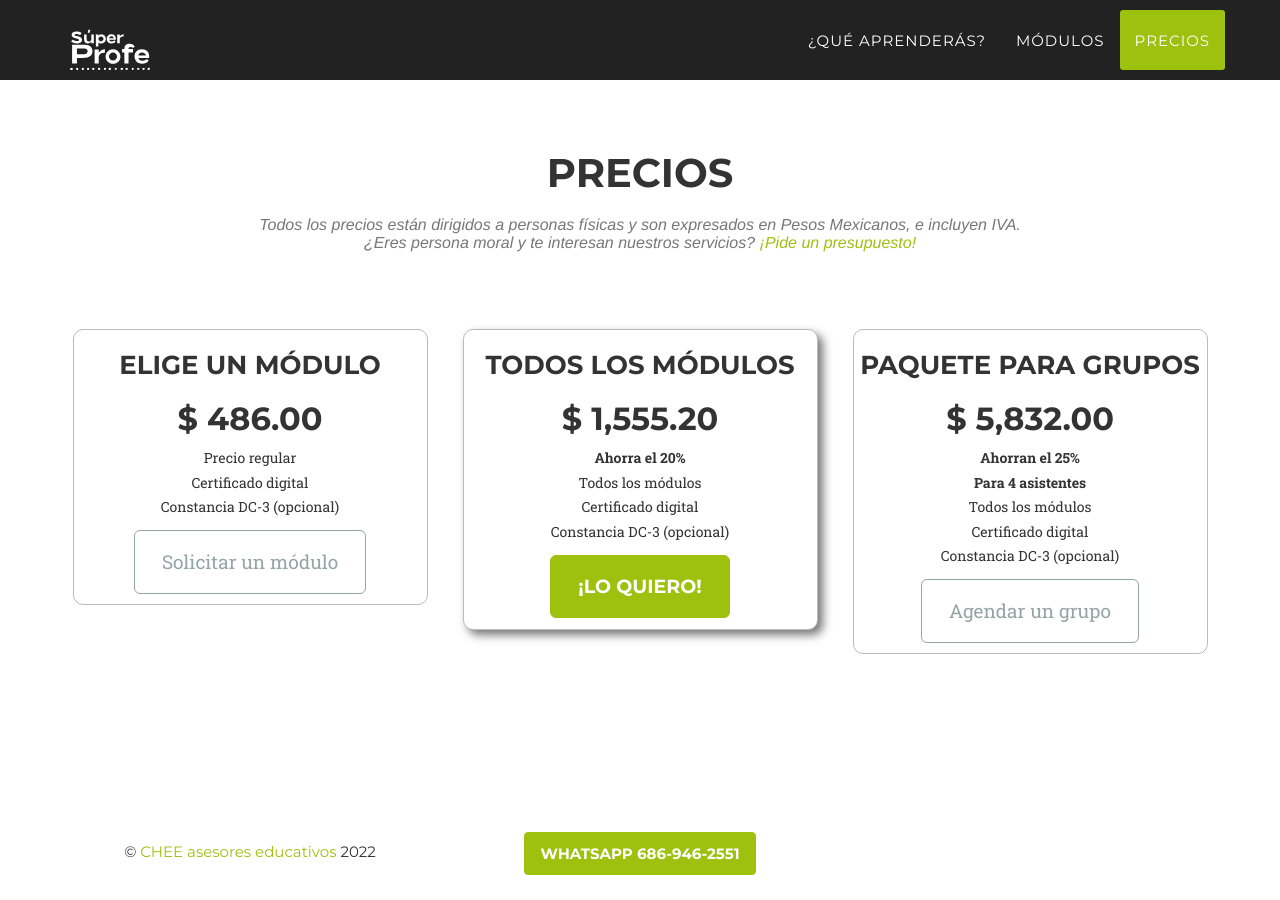
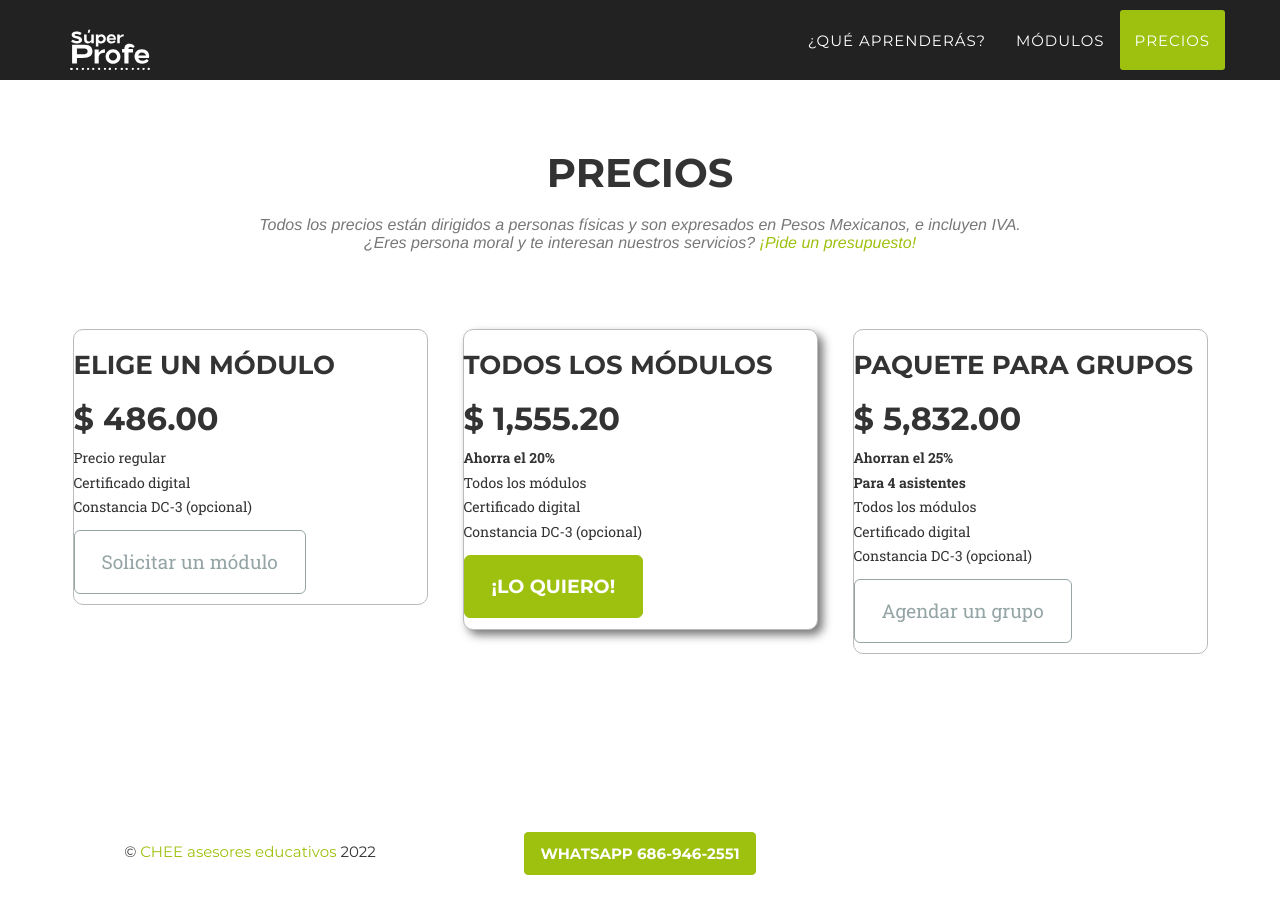
Before and after one commit to camachevaz/superProfe, a Jekyll site: the page built from index.html, in a window 1280 px wide and 900 px high, scrolled down 4031 px. Built offline with Jekyll 4.4.1, drawn with Linux system fonts in a browser that asks for light colours; some web fonts are replaced.

Commit message:
Update clients.html

```diff
--- a/_includes/clients.html
+++ b/_includes/clients.html
@@ -10,41 +10,41 @@
             <div class="row">
                 <div class="col-md-4">
                     <div>
-                        <h3 class="text-center">Elige un módulo</h3>
-                        <h2 class="text-center">$ 486.00</h2>
-                        <p class="text-center">
+                        <h3>Elige un módulo</h3>
+                        <h2>$ 486.00</h2>
+                        <p>
                             Precio regular<br>
                             Certificado digital<br>
                             Constancia DC-3 (opcional)
                         </p>
-                        <p class="text-center"><a href="https://wa.me/526869462551/?text=Me%20interesa%20un%20m%C3%B3dulo%20de%20S%C3%BAper%20Profe" type="button" class="btn btn-default btn-lg" style="background-color: #fff;color:#95a5a6">Solicitar un módulo</a></p>
+                        <p><a href="https://wa.me/526869462551/?text=Me%20interesa%20un%20m%C3%B3dulo%20de%20S%C3%BAper%20Profe" type="button" class="btn btn-default btn-lg" style="background-color: #fff;color:#95a5a6">Solicitar un módulo</a></p>
                     </div>
                 </div>
                 <div class="col-md-4" id="popular">
                     <div>
-                        <h3 class="text-center">Todos los módulos</h3>
-                        <h2 class="text-center">$ 1,555.20</h2>
-                        <p class="text-center">
+                        <h3>Todos los módulos</h3>
+                        <h2>$ 1,555.20</h2>
+                        <p>
                             <strong>Ahorra el 20%</strong><br>
                             Todos los módulos<br>
                             Certificado digital<br>
                             Constancia DC-3 (opcional)
                         </p>
-                        <p class="text-center"><a href="https://wa.me/526869462551/?text=Me%20interesa%20el%20curso%20completo%20S%C3%BAper%20Profe" type="button" class="btn btn-primary btn-lg">¡Lo quiero!</a></p>
+                        <p><a href="https://wa.me/526869462551/?text=Me%20interesa%20el%20curso%20completo%20S%C3%BAper%20Profe" type="button" class="btn btn-primary btn-lg">¡Lo quiero!</a></p>
                     </div>
                 </div>
                 <div class="col-md-4">
                     <div>
-                        <h3 class="text-center">Paquete para grupos</h3>
-                        <h2 class="text-center">$ 5,832.00</h2>
-                        <p class="text-center">
+                        <h3>Paquete para grupos</h3>
+                        <h2>$ 5,832.00</h2>
+                        <p>
                             <strong>Ahorran el 25%</strong><br>
                             <strong>Para 4 asistentes</strong><br>
                             Todos los módulos<br>
                             Certificado digital<br>
                             Constancia DC-3 (opcional)
                         </p>
-                        <p class="text-center"><a href="https://wa.me/526869462551/?text=Nos%20interesa%20el%20curso%20S%C3%BAper%20Profe%20para%20un%20grupo" type="button" class="btn btn-default btn-lg" style="background-color: #fff;color:#95a5a6">Agendar un grupo</a></p>
+                        <p><a href="https://wa.me/526869462551/?text=Nos%20interesa%20el%20curso%20S%C3%BAper%20Profe%20para%20un%20grupo" type="button" class="btn btn-default btn-lg" style="background-color: #fff;color:#95a5a6">Agendar un grupo</a></p>
                     </div>
                 </div>
               </div>
```
